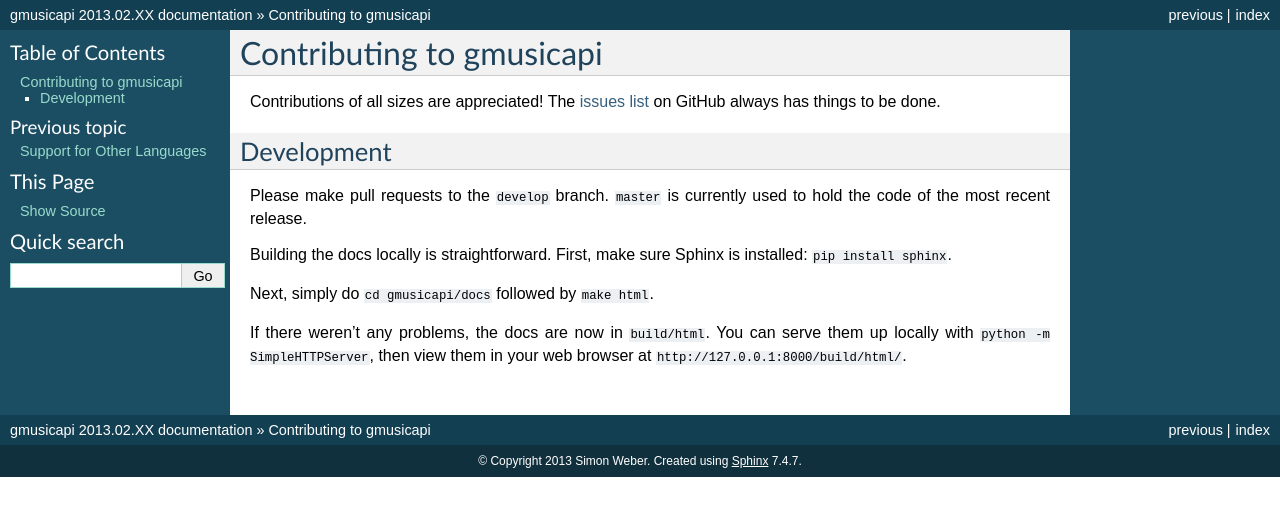
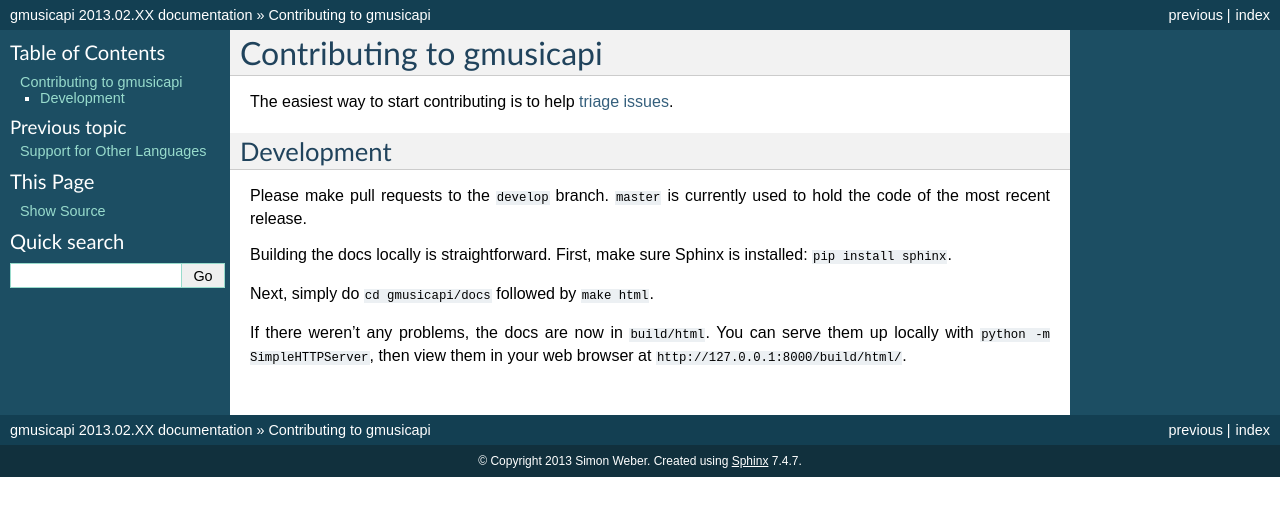
Before and after one commit to simon-weber/gmusicapi, a Sphinx documentation site: the page built from docs/source/contributing.rst, in a window 1280 px wide. Shown: the top 516 px of the page. Built offline with Sphinx 7.4.7, drawn with Linux system fonts in a browser that asks for light colours; the version number is read from the project's files by our own code.

Commit message:
add link to code triage

```diff
--- a/docs/source/contributing.rst
+++ b/docs/source/contributing.rst
@@ -3,9 +3,8 @@
 Contributing to gmusicapi
 =========================
 
-Contributions of all sizes are appreciated!
-The `issues list <https://github.com/simon-weber/Unofficial-Google-Music-API/issues>`__
-on GitHub always has things to be done.
+The easiest way to start contributing is to help `triage issues
+<http://www.codetriage.com/simon-weber/unofficial-google-music-api>`__.
 
 Development
 -----------
```
